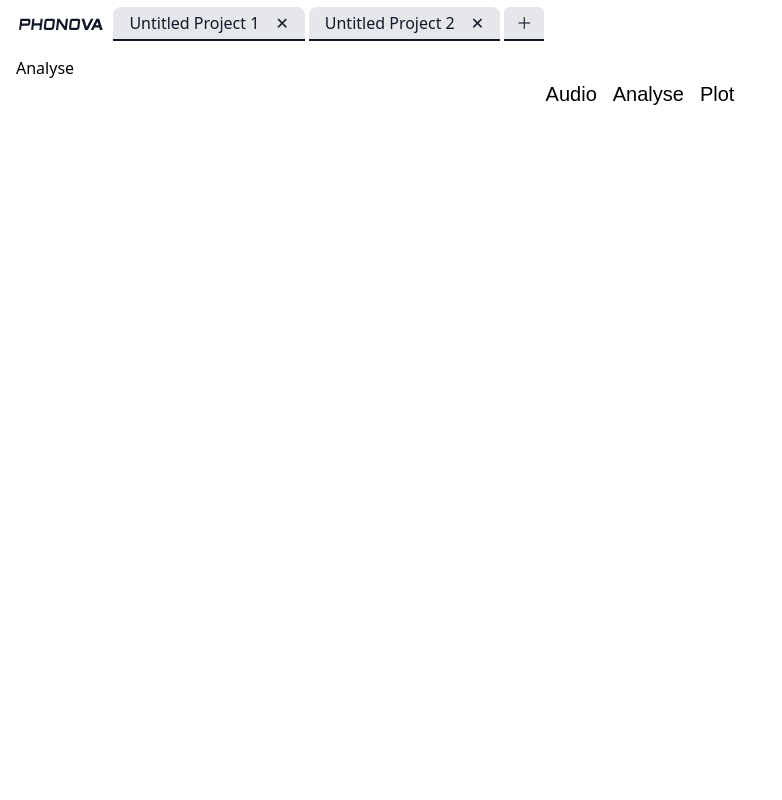
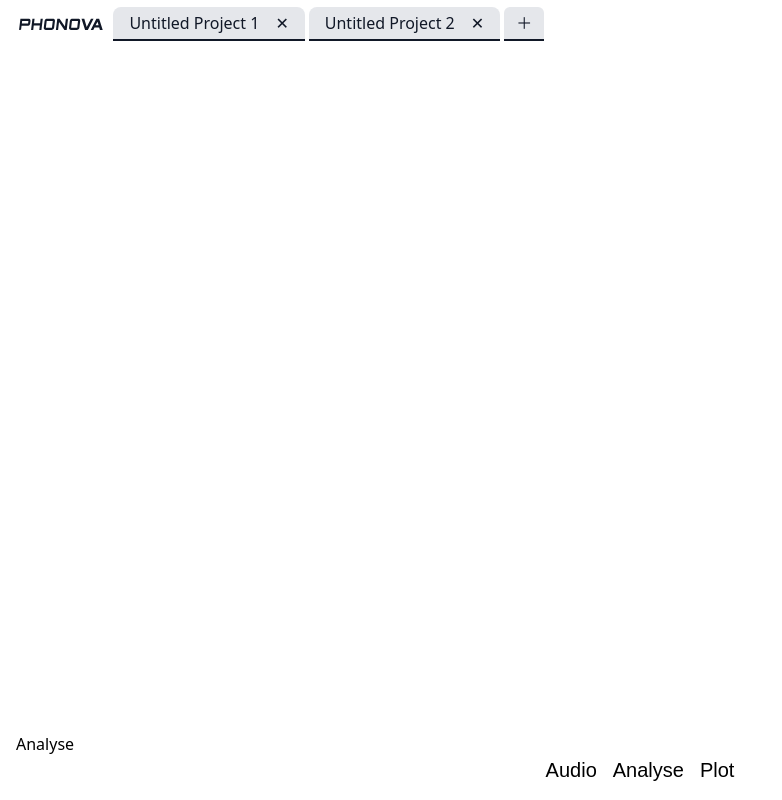
Before and after one commit to mkpoli/phonova, a SvelteKit app: page /analyze in a window 1280 px wide. Shown: the whole page, without its empty margins (0-782 px from the left). Built offline with nearby package versions, Linux system fonts and the light colour scheme.

Commit message:
feat: add main to other tabs

```diff
--- a/src/routes/analyze/+page.svelte
+++ b/src/routes/analyze/+page.svelte
@@ -0,0 +1 @@
+<main></main>
--- a/src/routes/plot/+page.svelte
+++ b/src/routes/plot/+page.svelte
@@ -0,0 +1 @@
+<main></main>
```
